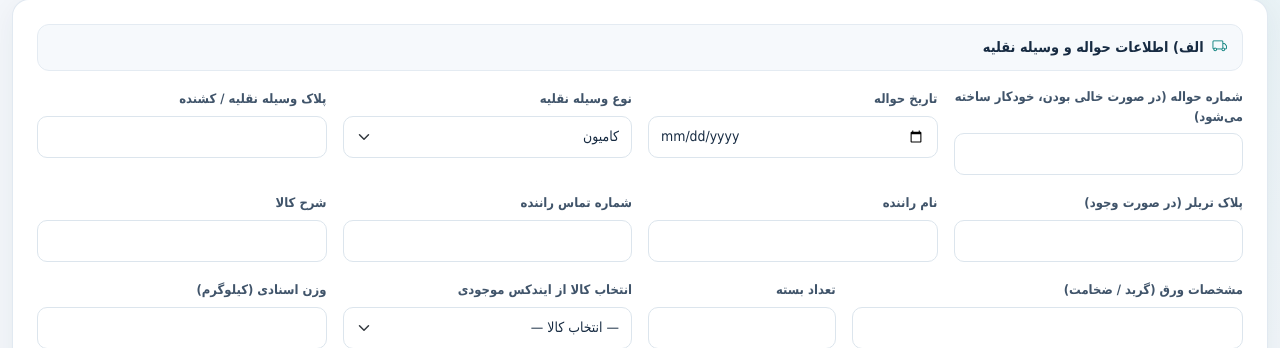
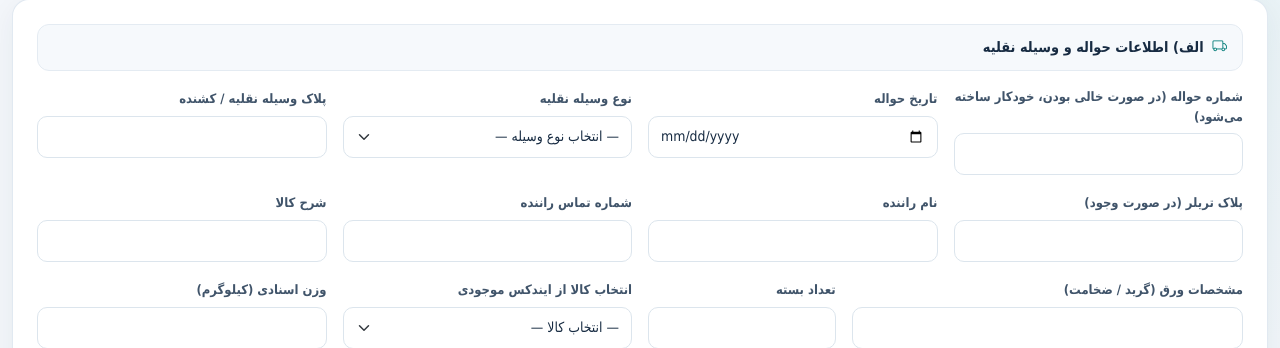
Before and after one commit to Tahmoures54/varagh, a Flask app: template templates/havaleh_form.html in a window 1280 px wide. Shown: the part 186-534 px from the top of the page. Run offline with Flask 3, Linux system fonts and the light colour scheme; the template is opened without the code that fills it, so the values that code supplies are empty; some libraries are stand-ins or nearby versions.

Commit message:
Add an explicit unselected vehicle type option

```diff
--- a/templates/havaleh_form.html
+++ b/templates/havaleh_form.html
@@ -30,6 +30,7 @@
     <div class="col-md-3">
       <label class="form-label">نوع وسیله نقلیه</label>
       <select name="noe_vasileh" class="form-select">
+        <option value="">— انتخاب نوع وسیله —</option>
         {% for v in ["کامیون", "تریلی", "خاور", "نیسان", "وانت", "سایر"] %}
         <option value="{{ v }}" {% if item and item.noe_vasileh == v %}selected{% endif %}>{{ v }}</option>
         {% endfor %}
```
